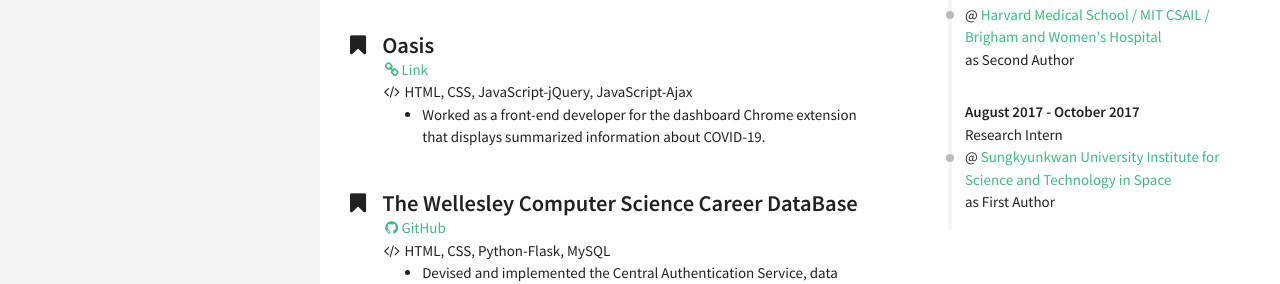
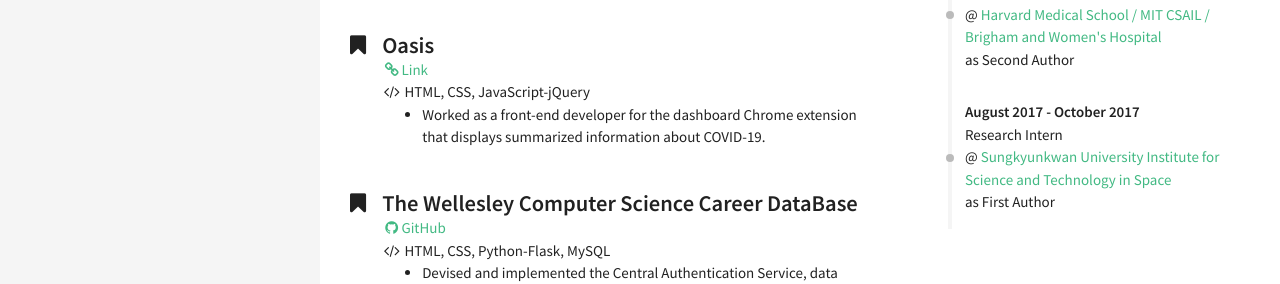
Before and after one commit to hskim37/hskim37.github.io, a Jekyll site: the page built from index.html, in a window 1280 px wide. Shown: the part 389-673 px from the top of the page. Built offline with Jekyll 4.4.1, drawn with Linux system fonts in a browser that asks for light colours.

Commit message:
Update projects.yml

```diff
--- a/_data/index/projects.yml
+++ b/_data/index/projects.yml
@@ -8,7 +8,7 @@
          </ul>
 
 - name: Oasis
-  code: HTML, CSS, JavaScript-jQuery, JavaScript-Ajax
+  code: HTML, CSS, JavaScript-jQuery
   link: http://oasisportal.info/demos/4/
   descr: <ul class="bullets">
           <li>Worked as a front-end developer for the dashboard Chrome extension that displays summarized information about COVID-19.</li>
```
